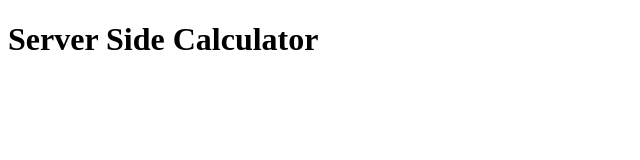
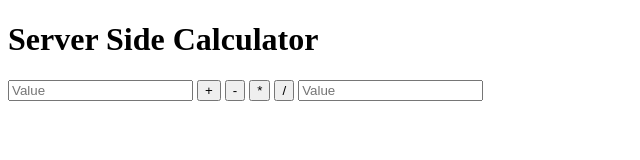
Before and after one commit to Alexbcampbell/Server-Side-Calculator, a website: page public/index.html in a window 1280 px wide. Shown: the whole page, without its empty margins (0-640 px from the left). Drawn offline with Linux system fonts and the light colour scheme.

Commit message:
inputs and buttons added to html

```diff
--- a/public/index.html
+++ b/public/index.html
@@ -12,6 +12,16 @@
     <header>
       <h1>Server Side Calculator</h1>
     </header>
-    <main></main>
+    <main class="container">
+      <div class="calcTable">
+        <input type="number" placeholder="Value" class="js-input-one" />
+        <button class="js-button-add">+</button>
+        <button class="js-button-sub">-</button>
+        <button class="js-button-mul">*</button>
+        <button class="js-button-div">/</button>
+        <input type="number" placeholder="Value" class="js-input-two" />
+      </div>
+    </main>
+    <footer></footer>
   </body>
 </html>
```
